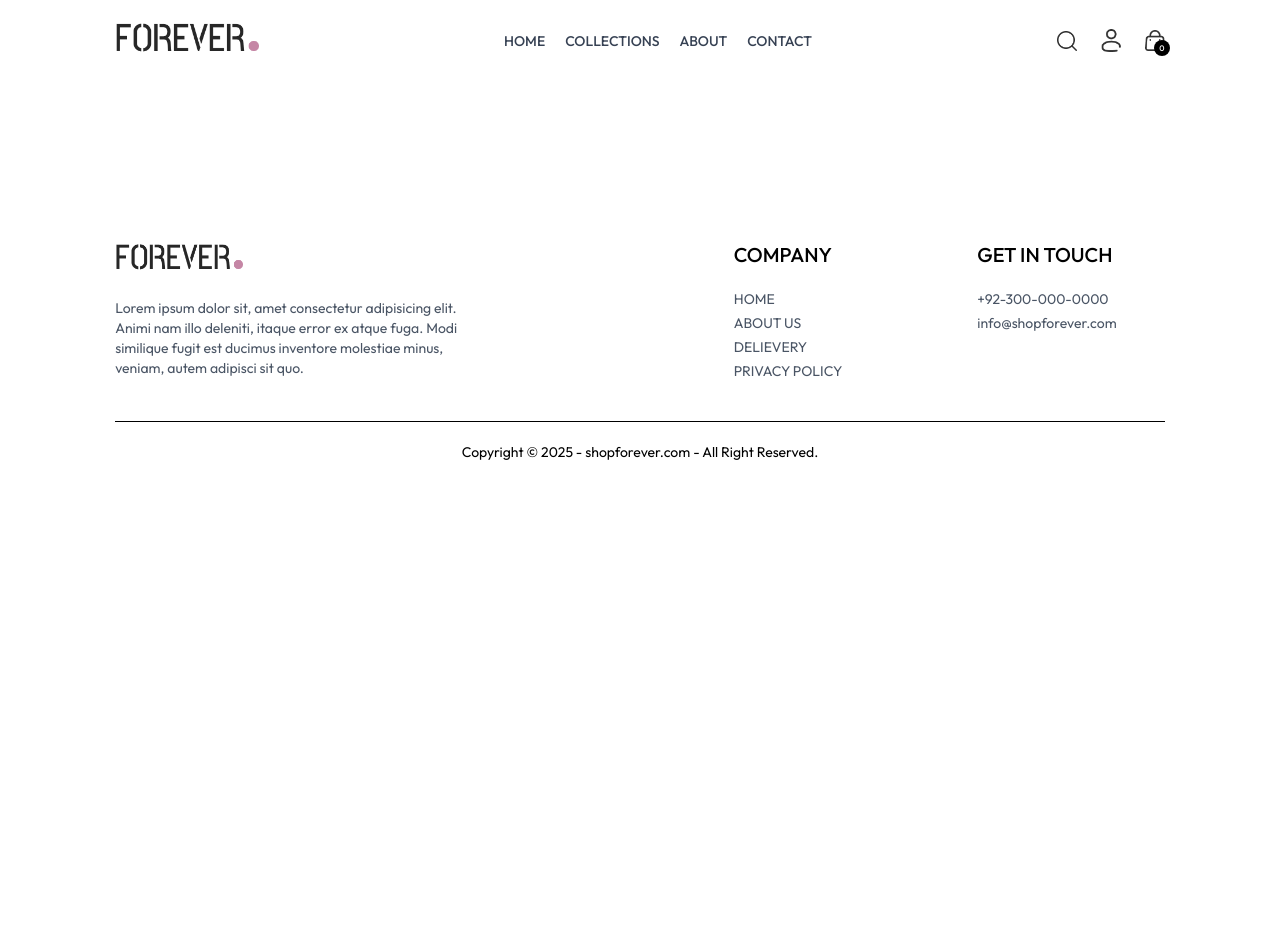
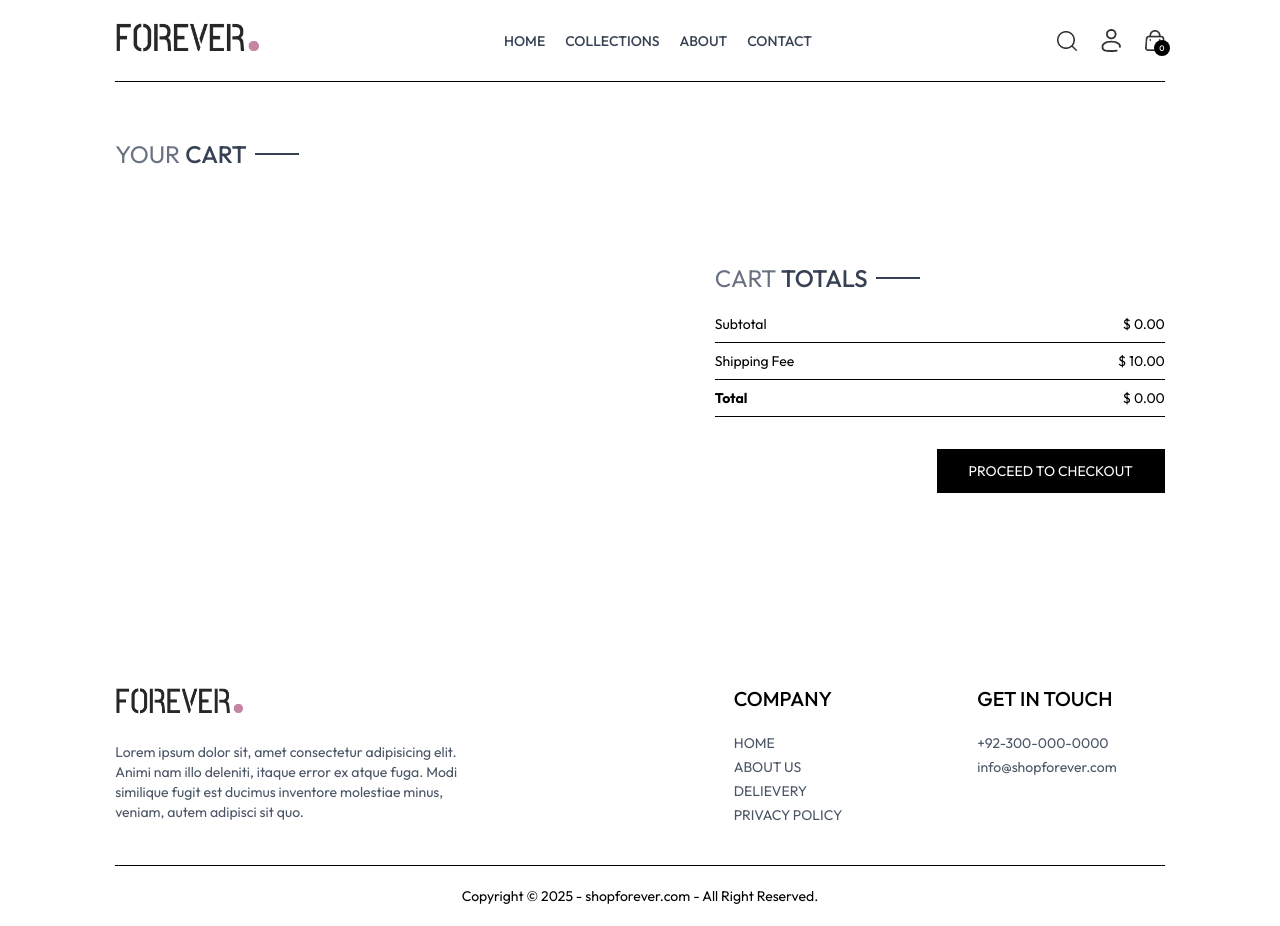
Before and after one commit to MuhammadRizwan-29/shopforever, a React (Vite) app: page /cart in a window 1280 px wide. Before the commit the page ends 800 px from the top, so only its background shows below. Built offline with nearby package versions, Linux system fonts and the light colour scheme.

Commit message:
Cart page has been added.

```diff
--- /dev/null
+++ b/src/components/CartTotal.jsx
@@ -0,0 +1,38 @@
+import { useContext } from "react";
+import { ShopContext } from "../context/ShopContext";
+import Title from "./Title";
+
+export default function CartTotal() {
+  const { currency, delievery_fee, getCartAmount } = useContext(ShopContext);
+  return (
+    <section className="w-full">
+      <div className="text-2xl">
+        <Title title={"CART"} innerTitle={"TOTALS"} />
+      </div>
+      <div className="flex flex-col gap-2 mt-2 text-sm">
+        <div className="flex justify-between">
+          <h6>Subtotal</h6>
+          <p>
+            {currency} {getCartAmount()}.00
+          </p>
+        </div>
+        <hr />
+        <div className="flex justify-between">
+          <h6>Shipping Fee</h6>
+          <p>
+            {currency} {delievery_fee}.00
+          </p>
+        </div>
+        <hr />
+        <div className="flex justify-between">
+          <b>Total</b>
+          <p>
+            {currency}{" "}
+            {getCartAmount() === 0 ? 0 : getCartAmount() + delievery_fee}.00
+          </p>
+        </div>
+        <hr />
+      </div>
+    </section>
+  );
+}
--- a/src/context/ShopContext.jsx
+++ b/src/context/ShopContext.jsx
@@ -1,6 +1,7 @@
 import { createContext, useEffect, useState } from "react";
 import { products } from "../assets/frontend_assets/assets";
 import { toast } from "react-toastify";
+import { useNavigate } from "react-router-dom";
 
 export const ShopContext = createContext();
 
@@ -10,6 +11,7 @@ const ShopContextProvider = (props) => {
   const [search, setSearch] = useState("");
   const [showSearch, setShowSearch] = useState(false);
   const [cartItems, setCartItems] = useState({});
+  const navigate = useNavigate();
 
   const addToCart = async (itemID, size) => {
     if (!size) {
@@ -47,6 +49,28 @@ const ShopContextProvider = (props) => {
     return totalCart;
   };
 
+  const updateQuantity = async (itemID, size, quantity) => {
+    let cartData = structuredClone(cartItems);
+
+    cartData[itemID][size] = quantity;
+    setCartItems(cartData);
+  };
+
+  const getCartAmount = () => {
+    let totalAmount = 0;
+    for (const items in cartItems) {
+      let itemInfo = products.find((product) => product._id === items);
+      for (const item in cartItems[items]) {
+        try {
+          if (cartItems[items][item] > 0) {
+            totalAmount += itemInfo.price * cartItems[items][item];
+          }
+        } catch (error) {}
+      }
+    }
+    return totalAmount;
+  };
+
   const value = {
     products,
     currency,
@@ -58,6 +82,9 @@ const ShopContextProvider = (props) => {
     cartItems,
     addToCart,
     getCartCount,
+    updateQuantity,
+    getCartAmount,
+    navigate,
   };
 
   return (
--- a/src/pages/Cart.jsx
+++ b/src/pages/Cart.jsx
@@ -1,3 +1,106 @@
+import { useContext, useEffect, useState } from "react";
+import { ShopContext } from "./../context/ShopContext";
+import Title from "./../components/Title";
+import { assets } from "../assets/frontend_assets/assets";
+import CartTotal from "../components/CartTotal";
+
 export default function Cart() {
-  return;
+  const { products, currency, cartItems, updateQuantity, navigate } =
+    useContext(ShopContext);
+  const [cartData, setCartData] = useState([]);
+
+  useEffect(() => {
+    const tempData = [];
+    for (const items in cartItems) {
+      for (const item in cartItems[items]) {
+        if (cartItems[items][item] > 0) {
+          tempData.push({
+            _id: items,
+            size: item,
+            quantity: cartItems[items][item],
+          });
+        }
+      }
+    }
+    setCartData(tempData);
+  }, [cartItems]);
+
+  return (
+    <section className="border-t pt-14">
+      <div className="text-2xl mb-3">
+        <Title title={"YOUR"} innerTitle={"CART"} />
+      </div>
+
+      <div>
+        {cartData.map((item, index) => {
+          const productData = products.find(
+            (product) => product._id === item._id
+          );
+
+          return (
+            <div
+              key={index}
+              className="py-4 border-t border-b text-gray-700 grid grid-cols-[4fr_0.5fr_0.5fr] sm:grid-cols-[4fr_2fr_0.5fr] items-center gap-4"
+            >
+              <div className="flex items-start gap-6">
+                <img
+                  src={productData.image[0]}
+                  alt=""
+                  className="w-16 sm:w-20"
+                />
+                <div>
+                  <h6 className="text-xs sm:text-lg font-medium">
+                    {productData.name}
+                  </h6>
+                  <div className="flex items-center gap-5 mt-2">
+                    <p>
+                      {currency}
+                      {productData.price}
+                    </p>
+                    <p className="px-2 sm:px-3 sm:py-1 border bg-slate-50">
+                      {item.size}
+                    </p>
+                  </div>
+                </div>
+              </div>
+              <input
+                onChange={(e) => {
+                  e.target.value === "" || e.target.value === "0"
+                    ? null
+                    : updateQuantity(
+                        item._id,
+                        item.size,
+                        Number(e.target.value)
+                      );
+                }}
+                type="number"
+                min={1}
+                defaultValue={item.quantity}
+                className="border max-w-10 sm:max-w-20 px-1 sm:px-2 py-1"
+              />
+              <img
+                className="w-4 mr-4 sm:w-5 cursor-pointer"
+                src={assets.bin_icon}
+                alt="Trash icon..."
+                onClick={() => updateQuantity(item._id, item.size, 0)}
+              />
+            </div>
+          );
+        })}
+      </div>
+      <div className="flex justify-end my-20">
+        <div className="w-full sm:w-[450px]">
+          <CartTotal />
+          <div className="w-full text-end">
+            <button
+              onClick={() => navigate("/place-order")}
+              className="bg-black text-white text-sm my-8 px-8 py-3 cursor-pointer"
+            >
+              PROCEED TO CHECKOUT
+            </button>
+          </div>
+        </div>
+      </div>
+    </section>
+  );
 }
```
